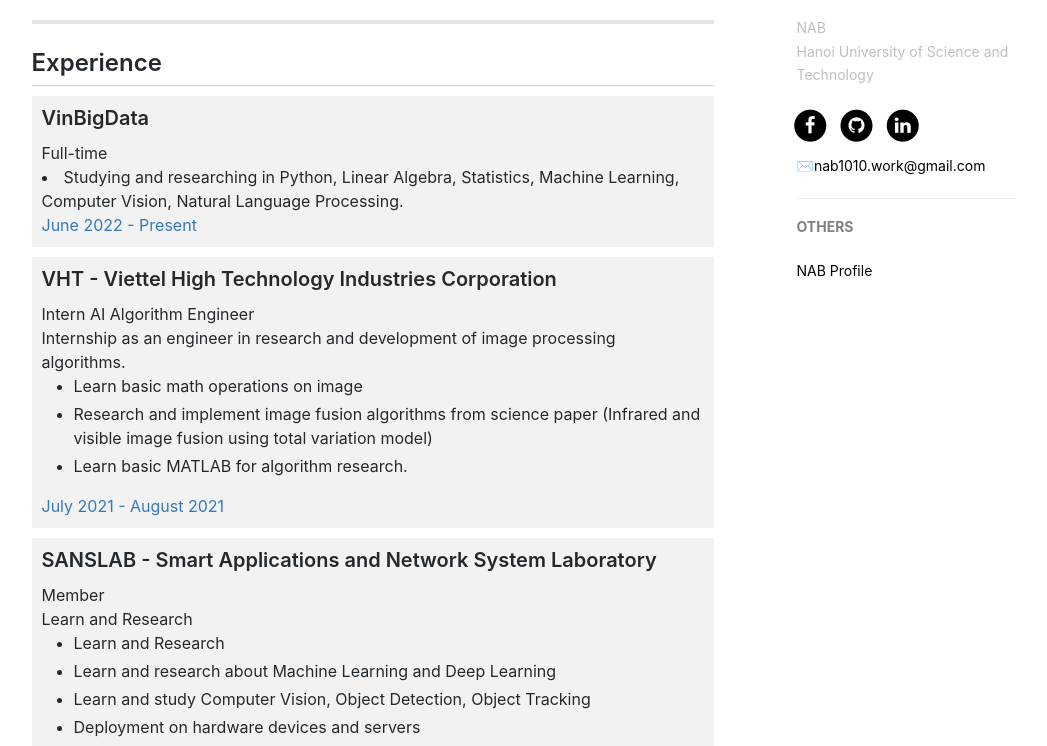
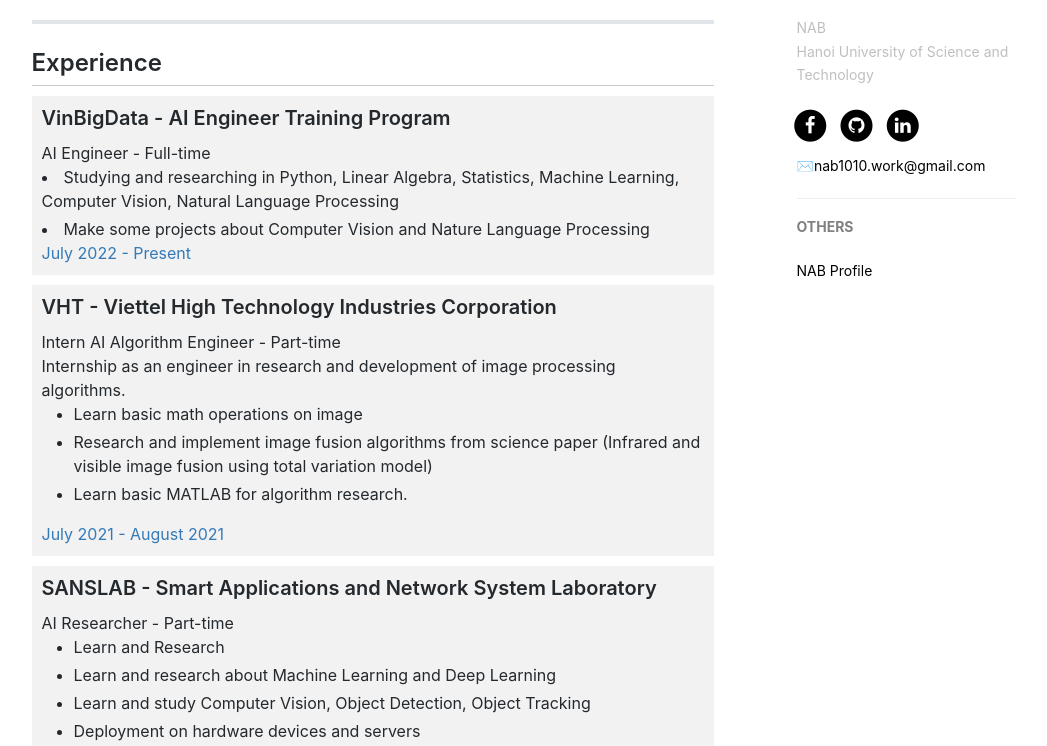
Before and after one commit to nab1010/nab1010.github.io, a Jekyll site: the page built from profile.html, in a window 1280 px wide and 900 px high, scrolled down 711 px, cut to the strip 154-900 px from the top of the window. Shown: the whole strip, without its empty margins (151-1198 px from the left). Built offline with Jekyll 4.4.1, drawn with Linux system fonts in a browser that asks for light colours; nearby versions of some CDN libraries; comment, search, counter and statistics services are not loaded.

Commit message:
update Profile

```diff
--- a/profile.html
+++ b/profile.html
@@ -46,19 +46,20 @@ hidden: true
 
                     <div class="d-flex flex-column flex-md-row justify-content-between mb-5">
                         <div class="flex-grow-1">
-                            <h3 class="mb-0">VinBigData</h3>
-                            <div class="subheading mb-3">Full-time</div>
+                            <h3 class="mb-0">VinBigData - AI Engineer Training Program</h3>
+                            <div class="subheading mb-3">AI Engineer - Full-time</div>
                             <li data-item-count="1">Studying and researching in Python, Linear Algebra,
                                 Statistics, Machine Learning, Computer Vision, Natural Language
-                                Processing.</li>
+                                Processing</li>
+                            <li data-item-count="2">Make some projects about Computer Vision and Nature Language Processing</li>
                         </div>
-                        <div class="flex-shrink-0"><span class="text-primary">June 2022 - Present</span></div>
+                        <div class="flex-shrink-0"><span class="text-primary">July 2022 - Present</span></div>
                     </div>
 
                     <div class="d-flex flex-column flex-md-row justify-content-between mb-5">
                         <div class="flex-grow-1">
                             <h3 class="mb-0">VHT - Viettel High Technology Industries Corporation</h3>
-                            <div class="subheading mb-3">Intern AI Algorithm Engineer </div>
+                            <div class="subheading mb-3">Intern AI Algorithm Engineer - Part-time</div>
                             Internship as an engineer in research and development of image processing algorithms.
                             <ul>
                                 <li data-item-count="1">Learn basic math operations on image</li>
@@ -73,8 +74,7 @@ hidden: true
                     <div class="d-flex flex-column flex-md-row justify-content-between mb-5">
                         <div class="flex-grow-1">
                             <h3 class="mb-0">SANSLAB - Smart Applications and Network System Laboratory</h3>
-                            <div class="subheading mb-3">Member</div>
-                            Learn and Research
+                            <div class="subheading mb-3">AI Researcher - Part-time</div>
                             <ul>
                                 <li data-item-count="1">Learn and Research</li>
                                 <li data-item-count="2">Learn and research about Machine Learning and Deep Learning</li>
@@ -172,6 +172,7 @@ hidden: true
                         <li class="list-inline-item"><i class="devicon-mysql-plain-wordmark"></i></li>
                         <li class="list-inline-item"><i class="devicon-visualstudio-plain"></i></li>
                         <li class="list-inline-item"><i class="devicon-tensorflow-original"></i></li>
+                        <li class="list-inline-item"><i class="devicon-pytorch-original"></i></li>
                         <li class="list-inline-item"><i class="devicon-ubuntu-plain"></i></li>
 
                     </ul>
```
